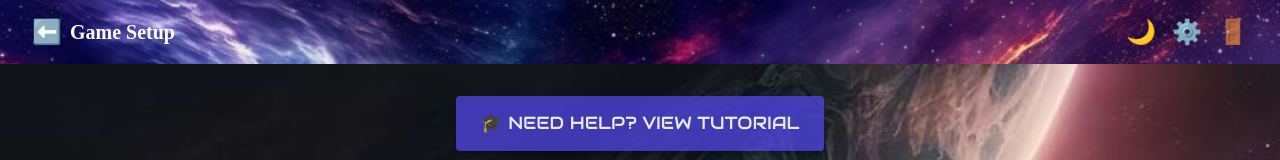
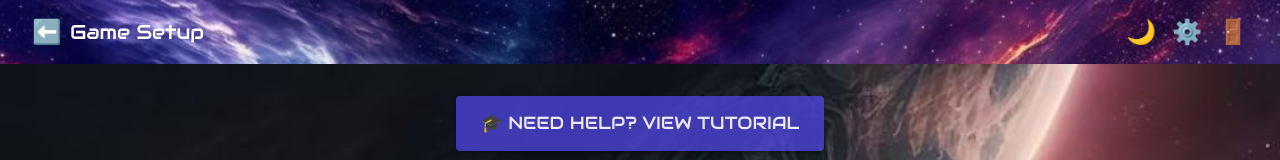
Before and after one commit to tomaspettit2506/final-year-project, a React (Vite) app in the folder frontend/: page /play in a window 1280 px wide. Shown: the top 160 px of the page. Built offline with nearby package versions, Linux system fonts and the light colour scheme; no server answers; the database is empty; sample sign-in values are in the browser's storage.

Commit message:
No longer switching the title light to dark mode.

```diff
--- a/frontend/src/Components/AppBar.tsx
+++ b/frontend/src/Components/AppBar.tsx
@@ -34,7 +34,7 @@
                         ⬅️
                     </IconButton>
                 )}
-                <Typography variant="h6" component="div" sx={{ flexGrow: 1, color: isDark ? 'white' : 'white', fontFamily: 'Times New Roman', fontWeight: 'bold' }}>
+                <Typography variant="h6" component="div" sx={{ flexGrow: 1 }}>
                     {title}
                 </Typography>
                 <Tooltip title={isDark ? "Switch to Light Mode" : "Switch to Dark Mode"}>
```
